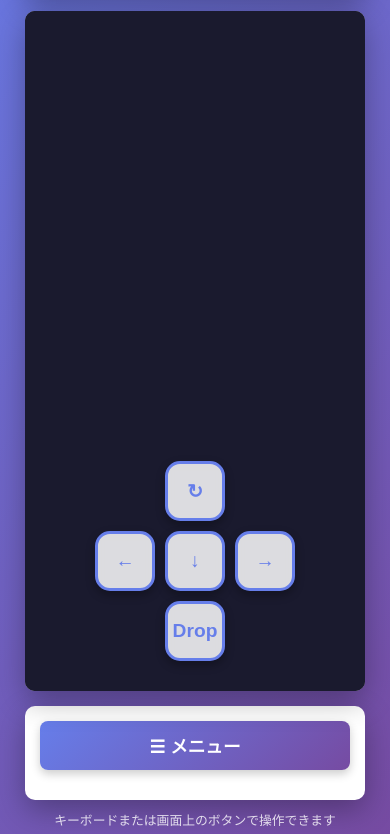
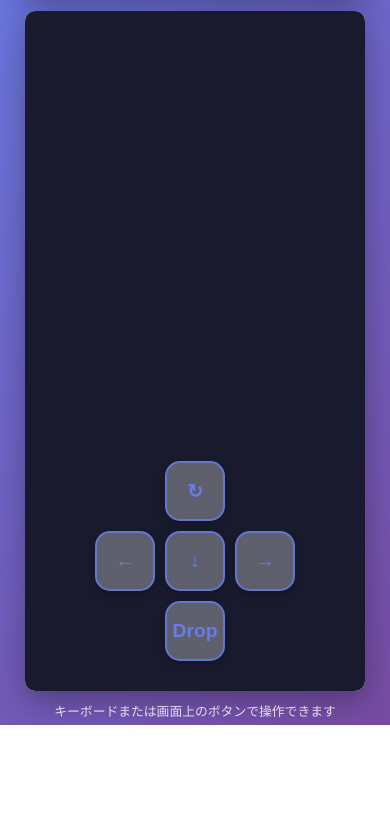
Before and after one commit to fksgshota/tetris, a plain HTML site: page index.html in a window 390 px wide. Shown: the part 252-1086 px from the top of the page. After the commit the page ends 977 px from the top, so only its background shows below. Drawn offline with Linux system fonts and the light colour scheme.

Commit message:
サイドメニュー形式に変更: モバイルボタンの透過率を上げ、ゲーム開始時にメニューを自動で閉じる

```diff
--- a/game.js
+++ b/game.js
@@ -569,12 +569,19 @@ document.addEventListener('keydown', (e) => {
 });
 
 // ボタンイベント
-startBtn.addEventListener('click', startGame);
+startBtn.addEventListener('click', () => {
+    startGame();
+    closeMobileMenu();
+});
 pauseBtn.addEventListener('click', pauseGame);
-resetBtn.addEventListener('click', resetGame);
+resetBtn.addEventListener('click', () => {
+    resetGame();
+    closeMobileMenu();
+});
 restartBtn.addEventListener('click', () => {
     resetGame();
     startGame();
+    closeMobileMenu();
 });
 
 soundToggle.addEventListener('change', (e) => {
@@ -635,10 +642,33 @@ if (mobileMenuToggle) {
     mobileMenuToggle.addEventListener('click', () => {
         const rightPanel = document.querySelector('.right-panel');
         rightPanel.classList.toggle('menu-open');
-        mobileMenuToggle.textContent = rightPanel.classList.contains('menu-open') ? '✕ 閉じる' : '☰ メニュー';
+        mobileMenuToggle.textContent = rightPanel.classList.contains('menu-open') ? '✕' : '☰';
     });
 }
 
-// 初期化
-init();
-drawBoard();
+// メニューを閉じる関数
+function closeMobileMenu() {
+    const rightPanel = document.querySelector('.right-panel');
+    if (rightPanel && rightPanel.classList.contains('menu-open')) {
+        rightPanel.classList.remove('menu-open');
+        if (mobileMenuToggle) {
+            mobileMenuToggle.textContent = '☰';
+        }
+    }
+}
+
+// ボタンイベント
+startBtn.addEventListener('click', () => {
+    startGame();
+    closeMobileMenu();
+});
+pauseBtn.addEventListener('click', pauseGame);
+resetBtn.addEventListener('click', () => {
+    resetGame();
+    closeMobileMenu();
+});
+restartBtn.addEventListener('click', () => {
+    resetGame();
+    startGame();
+    closeMobileMenu();
+});
--- a/styles.css
+++ b/styles.css
@@ -68,22 +68,26 @@ header h1 {
 
 .mobile-menu-toggle {
     display: none;
-    width: 100%;
-    padding: 12px;
-    margin-bottom: 15px;
+    position: fixed;
+    top: 20px;
+    right: 20px;
+    width: 60px;
+    height: 60px;
+    padding: 0;
     background: linear-gradient(135deg, #667eea 0%, #764ba2 100%);
     color: white;
     border: none;
-    border-radius: 8px;
-    font-size: 1.1rem;
+    border-radius: 50%;
+    font-size: 1.5rem;
     font-weight: bold;
     cursor: pointer;
-    box-shadow: 0 4px 10px rgba(0, 0, 0, 0.2);
+    box-shadow: 0 4px 15px rgba(0, 0, 0, 0.3);
     transition: all 0.3s ease;
+    z-index: 1001;
 }
 
 .mobile-menu-toggle:active {
-    transform: scale(0.98);
+    transform: scale(0.95);
 }
 
 .panel-section {
@@ -274,20 +278,20 @@ header h1 {
 .mobile-btn {
     width: 70px;
     height: 70px;
-    background: rgba(255, 255, 255, 0.85);
-    border: 3px solid #667eea;
+    background: rgba(255, 255, 255, 0.3);
+    border: 2px solid rgba(102, 126, 234, 0.8);
     border-radius: 15px;
     font-size: 1.5rem;
     font-weight: bold;
-    color: #667eea;
+    color: rgba(102, 126, 234, 1);
     cursor: pointer;
     transition: all 0.2s ease;
-    box-shadow: 0 4px 10px rgba(0, 0, 0, 0.3);
-    backdrop-filter: blur(5px);
+    box-shadow: 0 4px 10px rgba(0, 0, 0, 0.2);
+    backdrop-filter: blur(3px);
 }
 
 .mobile-btn:active {
-    background: rgba(102, 126, 234, 0.9);
+    background: rgba(102, 126, 234, 0.7);
     color: white;
     transform: scale(0.95);
 }
@@ -360,13 +364,25 @@ footer {
         max-width: 450px;
     }
 
-    /* 右パネル（スコア、設定、ボタン）を折り畳み式に */
+    /* 右パネルをサイドメニューに */
     .right-panel {
-        order: 2;
-        display: block;
-        width: 100%;
-        max-width: 450px;
-        padding: 15px;
+        position: fixed;
+        top: 0;
+        right: -100%;
+        width: 85%;
+        max-width: 350px;
+        height: 100vh;
+        padding: 80px 20px 20px 20px;
+        background: white;
+        box-shadow: -5px 0 15px rgba(0, 0, 0, 0.3);
+        transition: right 0.3s ease;
+        z-index: 1000;
+        overflow-y: auto;
+        order: 3;
+    }
+
+    .right-panel.menu-open {
+        right: 0;
     }
 
     .mobile-menu-toggle {
@@ -374,10 +390,6 @@ footer {
     }
 
     .right-panel .panel-section {
-        display: none;
-    }
-
-    .right-panel.menu-open .panel-section {
         display: block;
     }
 
```
